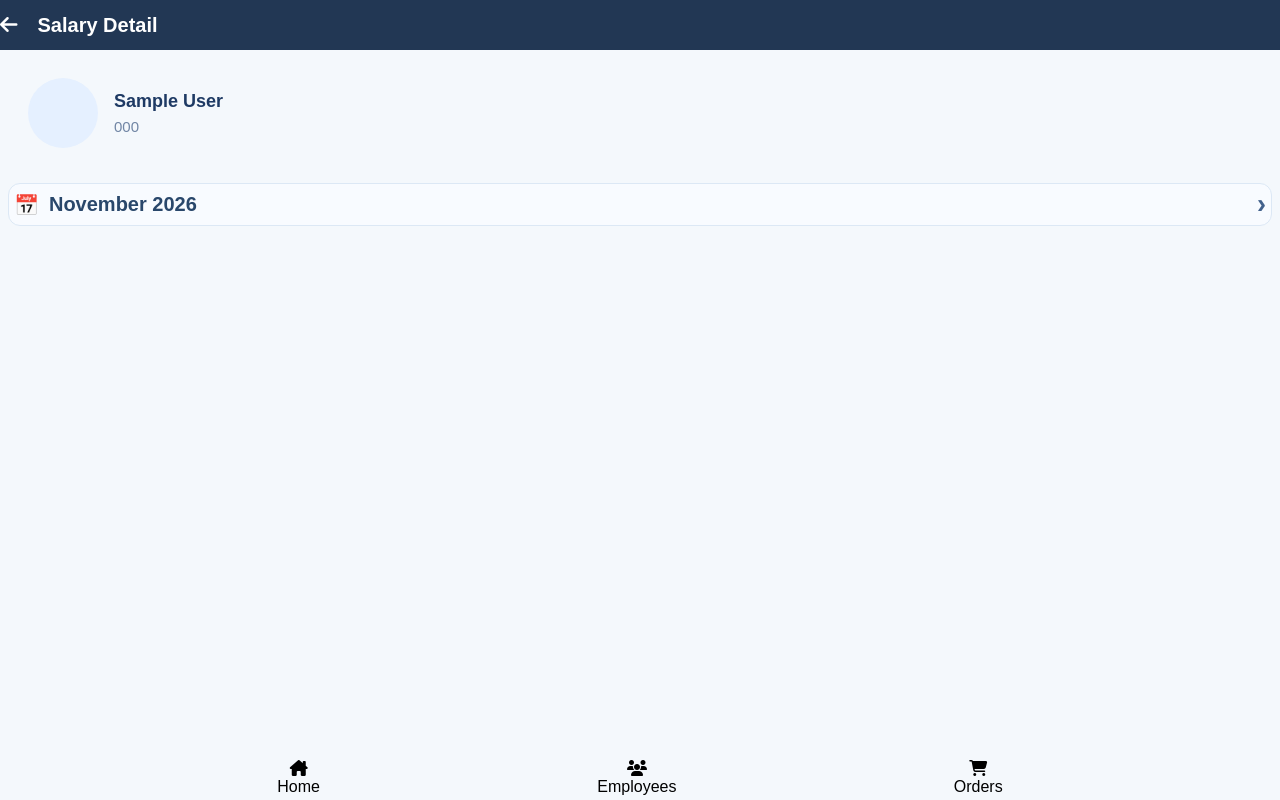
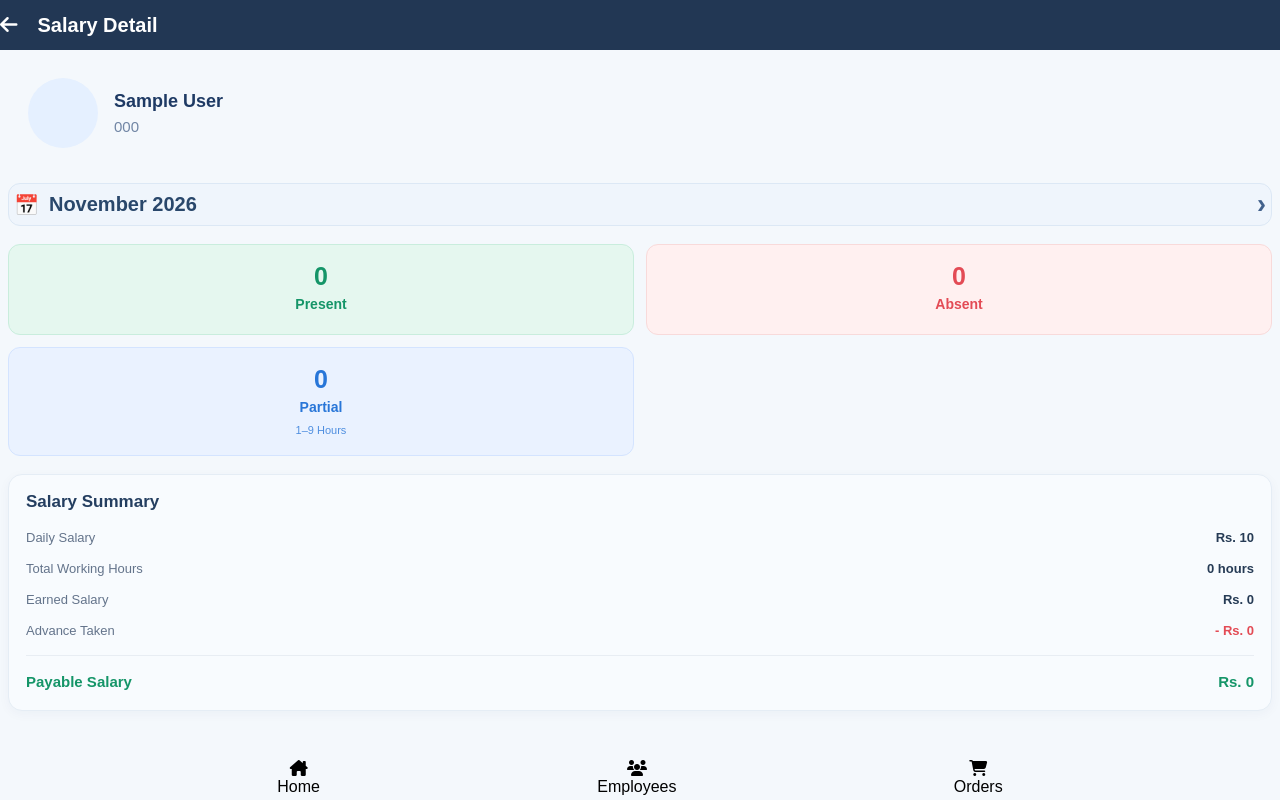
Before and after one commit to milanbk922-cmyk/Furniture-management, a Django app: page /sidebar/monthly_salaries/1/ in a window 1280 px wide. Run offline with Django 5.2, Linux system fonts and the light colour scheme; tables that the repository leaves empty hold one stand-in row (values such as "Sample post").

Commit message:
salary_detail:SalarySummary&attendanceStatus UI+backend

```diff
--- a/furniture/attendance/views.py
+++ b/furniture/attendance/views.py
@@ -6,7 +6,8 @@ from django.utils import timezone
 from django.core.exceptions import ValidationError
 from django.db import transaction
 from django.views.decorators.http import require_POST
-from decimal import Decimal, InvalidOperation
+from decimal import Decimal, InvalidOperation, ROUND_HALF_UP
+from django.db.models import Count, Q, Sum
 
 from employees.models import Employee
 from .models import MonthlySalary
@@ -180,11 +181,44 @@ def salary_detail(request,pk):
          date__year=year,
          date__month=month
      ).order_by("date")
+    attendance_summary= attendance_records.aggregate(
+        present=Count("id", filter=Q(status=10)),
+        absent = Count("id", filter=Q(status=0)),
+        partial=Count("id", filter=Q(status__gte=1, status__lte=9)),
+    )
     advances = EmployeeMoneyTaken.objects.filter(
         employee=employee,
         date__year=year,
         date__month=month
     )
+    # Total hours worked in the selected month
+    total_hours = attendance_records.aggregate(
+        total = Sum("status")
+    )["total"] or 0
+
+    #Employee's daily salary
+    daily_salary = employee.salary
+    # Calculate hourly rate
+    hourly_rate = daily_salary / Decimal("10")
+    # Calculate earned salary
+    gross_salary=(
+        hourly_rate * Decimal(total_hours)
+    ).quantize(
+        Decimal("0.01"),
+        rounding=ROUND_HALF_UP
+    )
+    # Calculate total advances
+    advance_amount= advances.aggregate(
+        total=Sum("amount")
+    )["total"] or Decimal("0.00")
+    # Calculate remaining payable salary
+    payable_salary = (
+        gross_salary - advance_amount
+    ).quantize(
+        Decimal("0.01"),
+        rounding=ROUND_HALF_UP
+    )
+
     context = {
         "employee": employee,
         "month":month,
@@ -192,5 +226,12 @@ def salary_detail(request,pk):
         "selected_date":date(year,month,1),
         "attendance_records":attendance_records,
         "advances":advances,
+        "attendance_summary":attendance_summary,
+        "daily_salary": daily_salary,
+        "total_hours": total_hours,
+        "hourly_rate": hourly_rate,
+        "gross_salary": gross_salary,
+        "advance_amount": advance_amount,
+        "payable_salary": payable_salary,
     }
     return render(request, 'attendances/salary_detail.html',context)
--- a/furniture/static/css/style.css
+++ b/furniture/static/css/style.css
@@ -891,7 +891,7 @@ button[name="edit_employee"]{
     align-items: center;
     gap: 10px;
     padding: 5px;
-    background: #f8fbff;
+    background: #eff5fc;
     border: 1px solid #dce8f5;
     border-radius: 12px;
     font-size: 20px;
@@ -911,8 +911,7 @@ button[name="edit_employee"]{
     display: none;
     position: absolute;
     top: 55px;
-    left: 0;
-    width: 100%;
+    width: 90%;
     background: white;
     padding: 16px;
     border: 1px solid #e1e8f0;
@@ -971,3 +970,116 @@ button[name="edit_employee"]{
     color: white;
     border-color: #1769d2;
 }
+/* attendance status cards */
+
+.attendance-stats {
+    display: grid;
+    grid-template-columns: repeat(2, minmax(0, 1fr));
+    gap: 12px;
+    margin: 18px 0;
+}
+
+.attendance-stat {
+    padding: 17px 12px;
+    border-radius: 12px;
+    text-align: center;
+    border: 1px solid transparent;
+}
+
+.attendance-stat h2 {
+    font-size: 25px;
+    margin: 0 0 5px;
+}
+
+.attendance-stat p {
+    font-size: 14px;
+    font-weight: 600;
+    margin: 0 0 5px;
+}
+
+.attendance-stat span {
+    font-size: 11px;
+    opacity: 0.8;
+}
+
+.attendance-stat.present {
+    background: #e5f7ef;
+    color: #159568;
+    border-color: #c9eddd;
+}
+
+.attendance-stat.absent {
+    background: #fff0f0;
+    color: #e34b55;
+    border-color: #f8dada;
+}
+
+.attendance-stat.partial {
+    background: #eaf2ff;
+    color: #2876d8;
+    border-color: #d4e4ff;
+}
+/* salary summary */
+
+.salary-summary {
+    background: #f8fbfe;
+    border: 1px solid #e5edf5;
+    border-radius: 14px;
+    padding: 17px;
+    margin: 18px 0;
+    box-shadow: 0 3px 12px rgba(30, 60, 90, 0.04);
+}
+
+.salary-summary h3 {
+    font-size: 17px;
+    color: #243e60;
+    margin: 0 0 18px;
+}
+
+.salary-row {
+    display: flex;
+    justify-content: space-between;
+    align-items: center;
+    gap: 12px;
+    margin: 16px 0;
+    font-size: 13px;
+}
+
+.salary-row span {
+    color: #64748b;
+}
+
+.salary-row strong {
+    color: #263b55;
+    text-align: right;
+}
+
+.salary-row.deduction strong {
+    color: #e34b55;
+}
+
+.salary-divider {
+    height: 1px;
+    background: #e8edf3;
+    margin: 17px 0;
+}
+
+.salary-row.payable {
+    margin-bottom: 3px;
+}
+
+.salary-row.payable span,
+.salary-row.payable strong {
+    color: #159568;
+    font-size: 15px;
+    font-weight: 700;
+}
+
+.salary-warning {
+    color: #b45309;
+    background: #fff7ed;
+    border-radius: 8px;
+    padding: 10px;
+    font-size: 12px;
+    margin-top: 15px;
+}
--- a/furniture/templates/attendances/salary_detail.html
+++ b/furniture/templates/attendances/salary_detail.html
@@ -1,5 +1,5 @@
 {%extends "base.html"%}
-
+{%load nepali_filters%}
 {%block navbar%}
 <link rel="stylesheet" href="https://cdnjs.cloudflare.com/ajax/libs/font-awesome/6.5.2/css/all.min.css">
 <header class="attendance_nav">
@@ -37,6 +37,11 @@
             <h3 id="pickerYear">2026</h3>
             <button type="button" id="nextYear">❯</button>
         </div>
+        <div
+            id ="monthPickerData"
+            data-month="{{month}}"
+            data-year="{{year}}">
+        </div>
         <div class="months-grid">
             {% for m in "123456789012"|make_list %}
             <button
@@ -50,4 +55,66 @@
     </div>
 </div>
 
+<div class="attendance-stats">
+
+    <div class="attendance-stat present">
+        <h2>{{ attendance_summary.present }}</h2>
+        <p>Present</p>
+    </div>
+
+    <div class="attendance-stat absent">
+        <h2>{{ attendance_summary.absent }}</h2>
+        <p>Absent</p>
+    </div>
+
+    <div class="attendance-stat partial">
+        <h2>{{ attendance_summary.partial }}</h2>
+        <p>Partial</p>
+        <span>1–9 Hours</span>
+    </div>
+
+</div>
+
+<section class="salary-summary">
+
+    <h3>Salary Summary</h3>
+
+    <div class="salary-row">
+        <span>Daily Salary</span>
+        <strong>Rs. {{ daily_salary|nepali_comma}}</strong>
+    </div>
+
+    <div class="salary-row">
+        <span>Total Working Hours</span>
+        <strong>{{ total_hours }} hours</strong>
+    </div>
+
+    <div class="salary-row">
+        <span>Earned Salary</span>
+        <strong>Rs. {{ gross_salary|nepali_comma}}</strong>
+    </div>
+
+    <div class="salary-row deduction">
+        <span>Advance Taken</span>
+        <strong>- Rs. {{ advance_amount|nepali_comma}}</strong>
+    </div>
+
+    <div class="salary-divider"></div>
+
+    <div class="salary-row payable">
+        <span>Payable Salary</span>
+        <strong>Rs. {{ payable_salary|nepali_comma}}</strong>
+    </div>
+
+    {% if payable_salary < 0 %}
+        <p class="salary-warning">
+            Advances exceed earned salary by
+            Rs. {{ payable_salary|stringformat:"s"|slice:"1:" }}.
+            This amount should be carried forward.
+        </p>
+    {% endif %}
+
+</section>
+
+
 {%endblock%}
--- a/furniture/templates/employees/employee_detail.html
+++ b/furniture/templates/employees/employee_detail.html
@@ -37,7 +37,7 @@
     {% comment %} <label for="position"><p><b>Positiion </b></p> </label>
     carpenter<br> {% endcomment %}
     <label for="salary"><p><b>Salary </b></p> </label>
-    Rs.{{employee.salary}}/month<br>
+    Rs.{{employee.salary}}/day<br>
     <label for="joining-date"> <p><b>Joining Date </b></p> </label>
     {{employee.joining_date}}
 </section>
--- a/furniture/templates/employees/employee_edit.html
+++ b/furniture/templates/employees/employee_edit.html
@@ -66,7 +66,7 @@
             >
         </div> {% endcomment %}
         <div class="form-group">
-            <label for="salary">Monthly Salary</label><br>
+            <label for="salary">Daily Salary</label><br>
             <input
                 type="number"
                 id="salary"
```
Also changed, not shown: furniture/static/js/salary_detail.js (+19 -14 lines).
